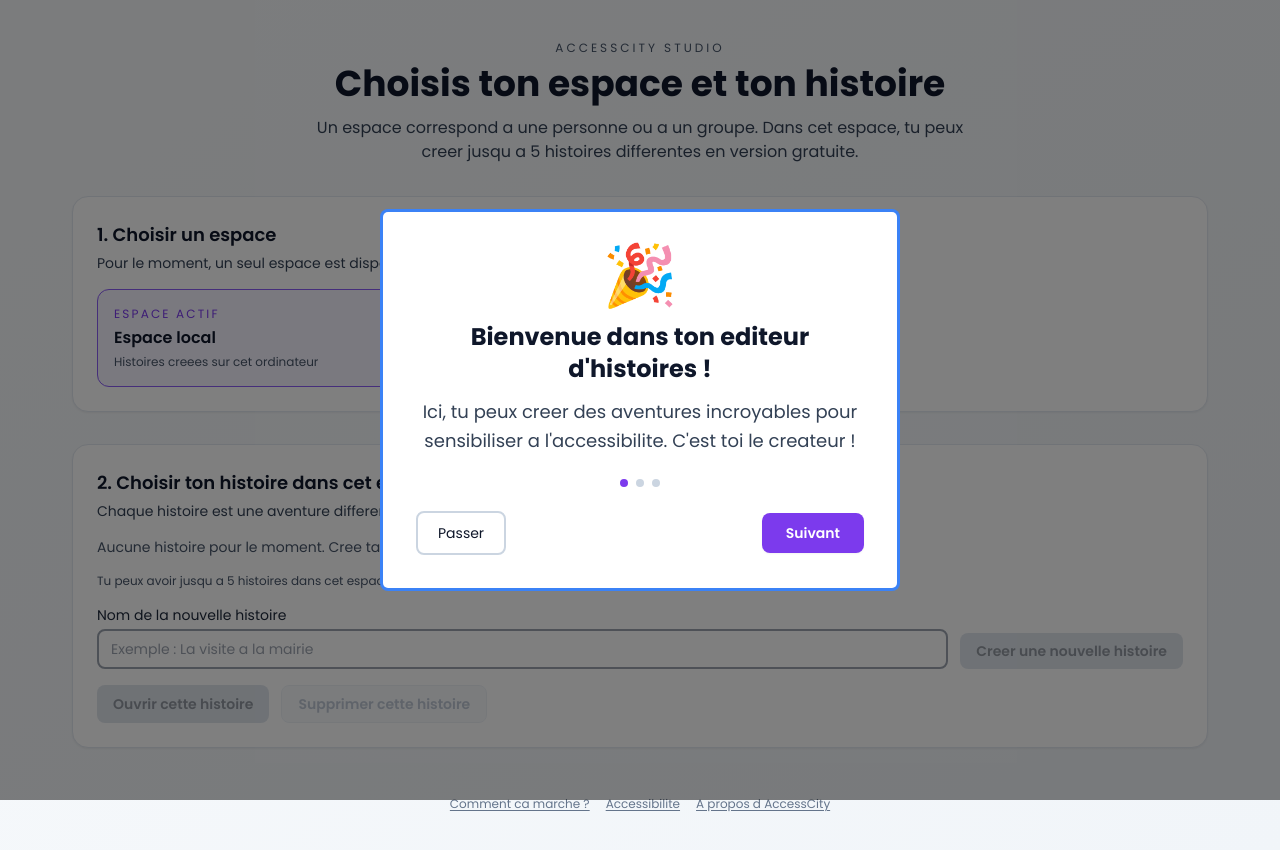
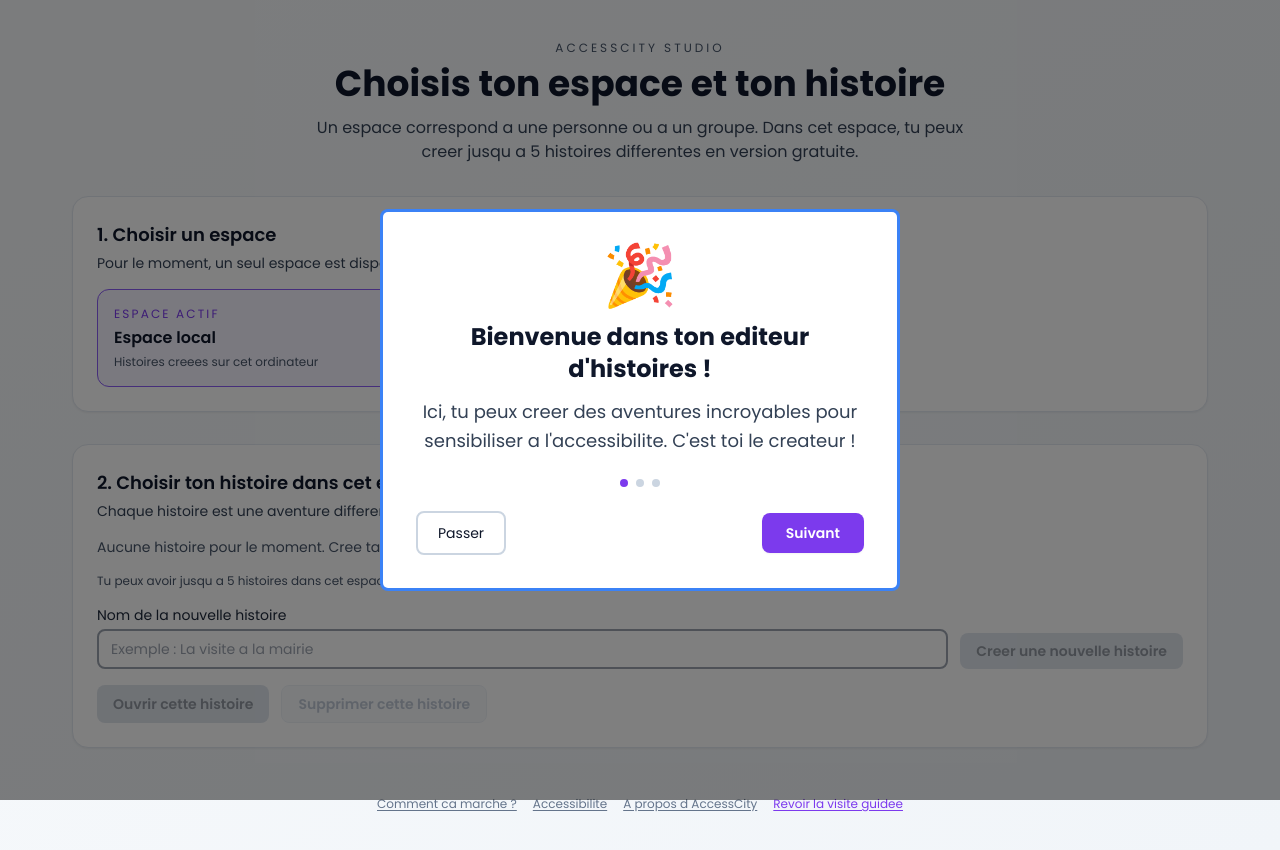
Before and after one commit to bragardguillaume87-a11y/AccessCity-Phase3-FINAL, a React (Vite) app: page / in a window 1280 px wide. Built offline with nearby package versions, Linux system fonts and the light colour scheme.

Commit message:
feat(onboarding): add reset button in footer to replay onboarding

```diff
--- a/src/components/ScenarioEditorShell.jsx
+++ b/src/components/ScenarioEditorShell.jsx
@@ -71,6 +71,11 @@ function ScenarioEditorShell() {
   function handleSkipOnboarding() {
     window.localStorage.setItem(ONBOARDING_KEY, 'true');
     setShowOnboarding(false);
+  }
+
+  function handleResetOnboarding() {
+    window.localStorage.removeItem(ONBOARDING_KEY);
+    setShowOnboarding(true);
   }
 
   function handleCreateStory(event) {
@@ -319,6 +324,14 @@ function ScenarioEditorShell() {
           <button type="button" className="underline underline-offset-2">
             A propos d AccessCity
           </button>
+          <button
+            type="button"
+            onClick={handleResetOnboarding}
+            className="underline underline-offset-2 text-purple-600 hover:text-purple-700"
+            title="Revoir la visite guidee"
+          >
+            Revoir la visite guidee
+          </button>
         </footer>
       </div>
     </div>
```
